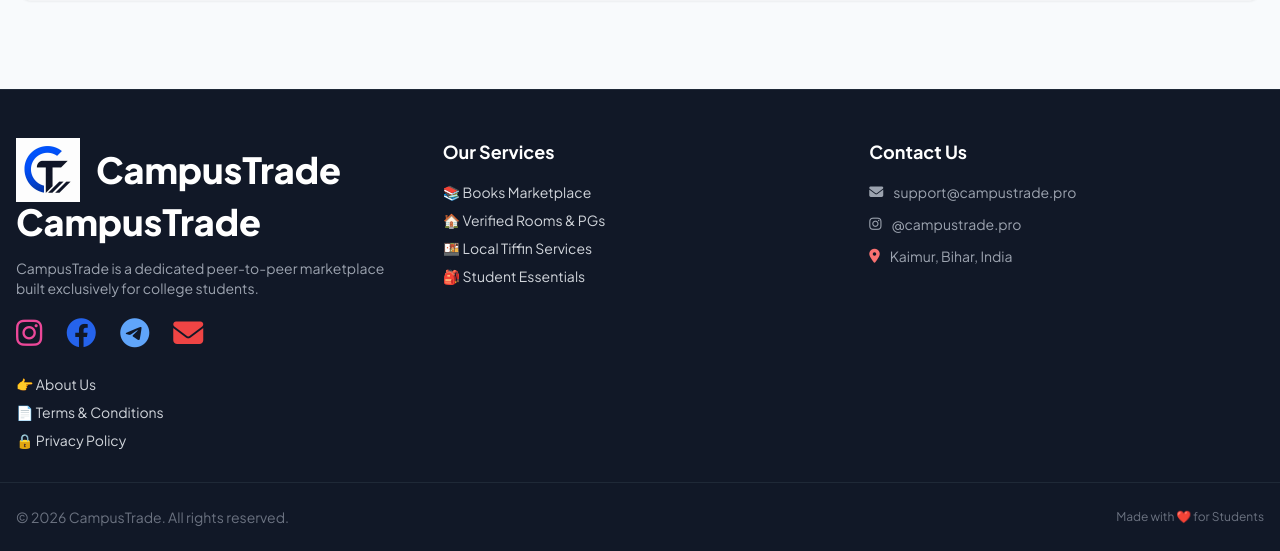
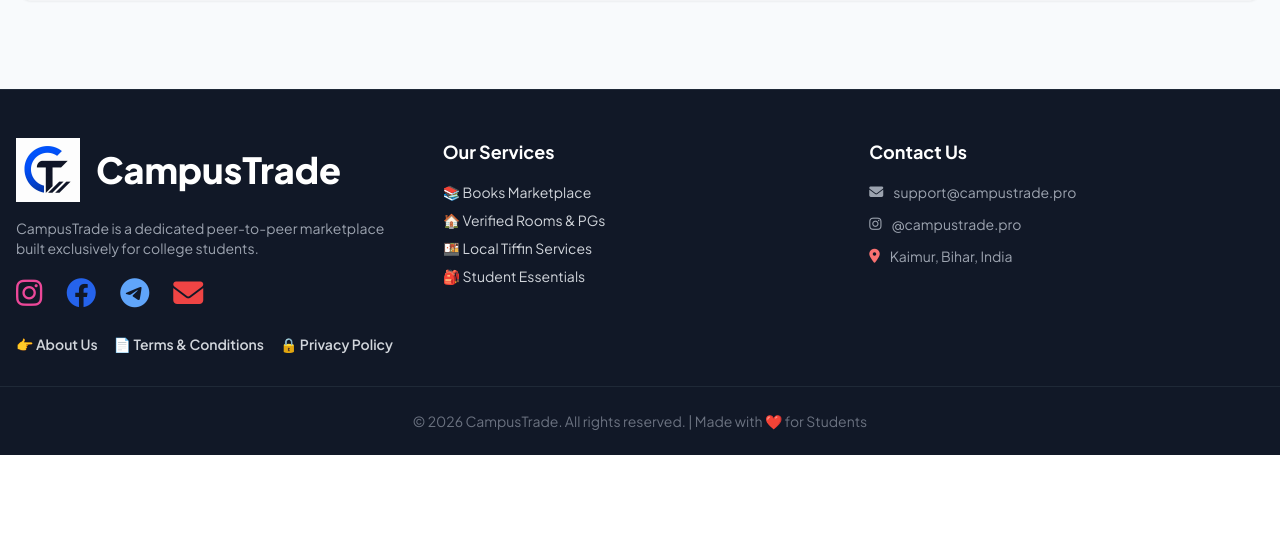
Before and after one commit to priyanshu1815/CampusTrade, a Flask app: page / in a window 1280 px wide. Shown: the part 806-1357 px from the top of the page. After the commit the page ends 1261 px from the top, so only its background shows below. Run offline with Flask 3, Linux system fonts and the light colour scheme; data that the repository does not hold is empty; some libraries are stand-ins or nearby versions.

Commit message:
Update footer with logo and add favicon

```diff
--- a/templates/index.html
+++ b/templates/index.html
@@ -254,53 +254,51 @@
 
 <footer class="bg-gray-900 text-gray-300 pt-12 pb-6 mt-16 border-t border-gray-800">
     <div class="max-w-7xl mx-auto px-4 grid grid-cols-1 md:grid-cols-3 gap-8">
+
+        <!-- Column 1: Logo, Name & Links -->
         <div>
-            <!-- CampusTrade Name aur Size Update -->
-            <!-- Footer ka pehla hissa -->
-            <div class="flex items-center gap-4">
-                <!-- Yahan logo add kar diya hai -->
+            <!-- Logo aur Name ek baar -->
+            <div class="flex items-center gap-4 mb-4">
                 <img src="/static/logo.png" alt="Logo" class="h-16 w-16">
                 <h3 class="text-white text-4xl font-extrabold">CampusTrade</h3>
             </div>
-            <h3 class="text-white text-4xl font-extrabold mb-4">CampusTrade</h3>
 
             <p class="text-gray-400 text-sm mb-4">
                 CampusTrade is a dedicated peer-to-peer marketplace built exclusively for college students.
             </p>
 
-            <!-- Social Icons Size Update (text-xl to text-3xl) -->
+            <!-- Social Icons -->
             <div class="flex gap-6 mb-6">
-                <a href="https://www.instagram.com/campustrade.pro?igsh=MTcxOTdxdHJnMnU4dw==" target="_blank"
-                    class="text-pink-500 text-3xl hover:text-white transition-all"><i
-                        class="fa-brands fa-instagram"></i></a>
+                <a href="https://www.instagram.com/campustrade.pro" target="_blank"
+                    class="text-pink-500 text-3xl hover:text-white"><i class="fa-brands fa-instagram"></i></a>
                 <a href="https://www.facebook.com/share/1JPYraYjwj/" target="_blank"
-                    class="text-blue-600 text-3xl hover:text-white transition-all"><i
-                        class="fa-brands fa-facebook"></i></a>
-                <a href="https://t.me/campustrade" target="_blank"
-                    class="text-blue-400 text-3xl hover:text-white transition-all"><i
+                    class="text-blue-600 text-3xl hover:text-white"><i class="fa-brands fa-facebook"></i></a>
+                <a href="https://t.me/campustrade" target="_blank" class="text-blue-400 text-3xl hover:text-white"><i
                         class="fa-brands fa-telegram"></i></a>
-                <a href="mailto:support@campustrade.pro"
-                    class="text-red-500 text-3xl hover:text-white transition-all"><i
+                <a href="mailto:support@campustrade.pro" class="text-red-500 text-3xl hover:text-white"><i
                         class="fa-solid fa-envelope"></i></a>
             </div>
 
+            <!-- Links ab bagal mein aayenge -->
+            <div class="flex flex-wrap gap-4 text-sm font-semibold">
+                <a href="/about" class="hover:text-indigo-400 transition-colors">👉 About Us</a>
+                <a href="/terms" class="hover:text-indigo-400 transition-colors">📄 Terms & Conditions</a>
+                <a href="/privacy" class="hover:text-indigo-400 transition-colors">🔒 Privacy Policy</a>
+            </div>
+        </div>
+
+        <!-- Column 2: Our Services -->
+        <div>
+            <h3 class="text-white text-lg font-bold mb-4">Our Services</h3>
             <ul class="space-y-2 text-sm">
-                <li><a href="/about" class="hover:text-indigo-400 transition-colors">👉 About Us</a></li>
-                <li><a href="/terms" class="hover:text-indigo-400 transition-colors">📄 Terms & Conditions</a></li>
-                <li><a href="/privacy" class="hover:text-indigo-400 transition-colors">🔒 Privacy Policy</a></li>
+                <li><a href="/bookstore" class="hover:text-indigo-400">📚 Books Marketplace</a></li>
+                <li><a href="/rooms" class="hover:text-indigo-400">🏠 Verified Rooms & PGs</a></li>
+                <li><a href="/tiffin" class="hover:text-indigo-400">🍱 Local Tiffin Services</a></li>
+                <li><a href="/essentials" class="hover:text-indigo-400">🎒 Student Essentials</a></li>
             </ul>
         </div>
 
-        <div>
-            <h3 class="text-white text-lg font-bold mb-4">Our Services</h3>
-            <ul class="space-y-2 text-sm">
-                <li><a href="/bookstore" class="hover:text-indigo-400 transition-colors">📚 Books Marketplace</a></li>
-                <li><a href="/rooms" class="hover:text-indigo-400 transition-colors">🏠 Verified Rooms & PGs</a></li>
-                <li><a href="/tiffin" class="hover:text-indigo-400 transition-colors">🍱 Local Tiffin Services</a></li>
-                <li><a href="/essentials" class="hover:text-indigo-400 transition-colors">🎒 Student Essentials</a></li>
-            </ul>
-        </div>
-
+        <!-- Column 3: Contact Us -->
         <div>
             <h3 class="text-white text-lg font-bold mb-4">Contact Us</h3>
             <ul class="space-y-3 text-sm text-gray-400">
@@ -320,10 +318,9 @@
         </div>
     </div>
 
-    <div
-        class="max-w-7xl mx-auto px-4 mt-8 pt-6 border-t border-gray-800 text-center text-sm text-gray-500 flex flex-col sm:flex-row justify-between items-center gap-4">
-        <p>© 2026 CampusTrade. All rights reserved.</p>
-        <p class="text-xs">Made with ❤️ for Students</p>
+    <!-- Copyright -->
+    <div class="max-w-7xl mx-auto px-4 mt-8 pt-6 border-t border-gray-800 text-center text-sm text-gray-500">
+        <p>© 2026 CampusTrade. All rights reserved. | Made with ❤️ for Students</p>
     </div>
 </footer>
 {% endblock %}
```
